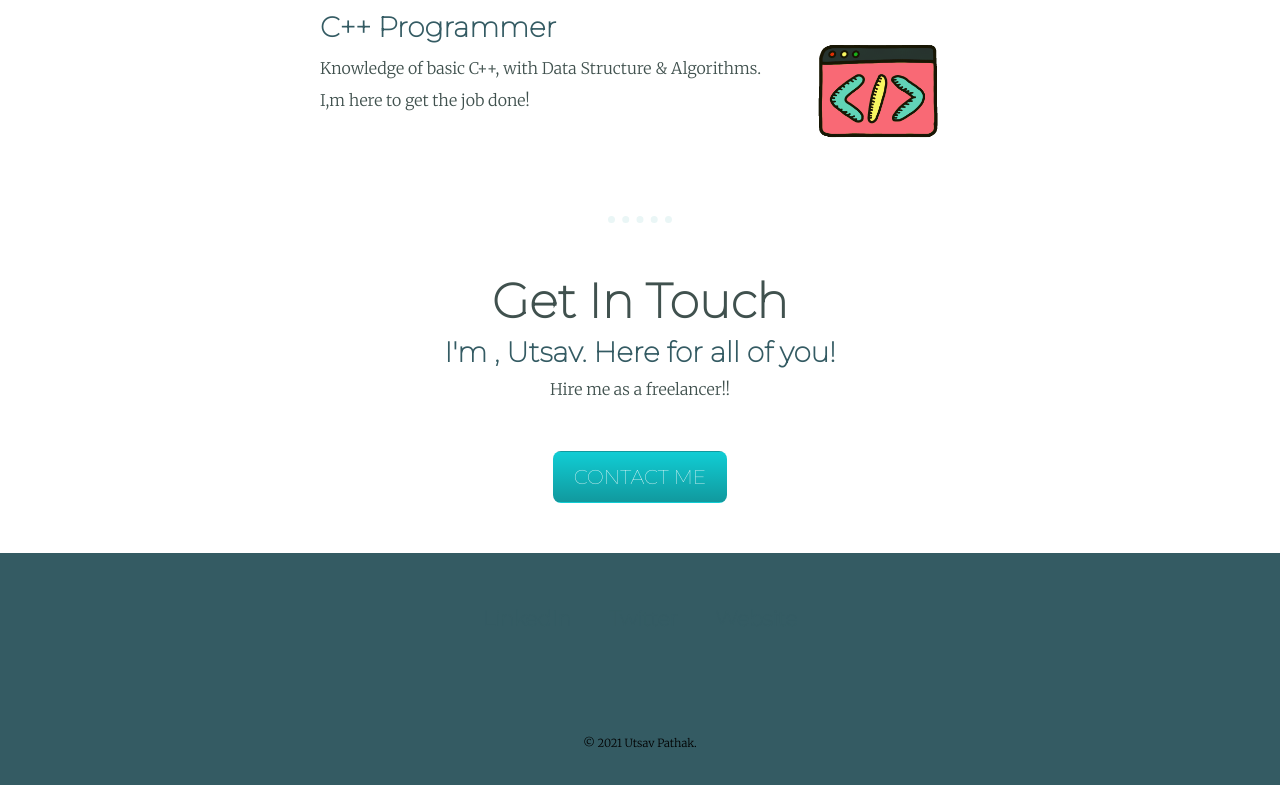
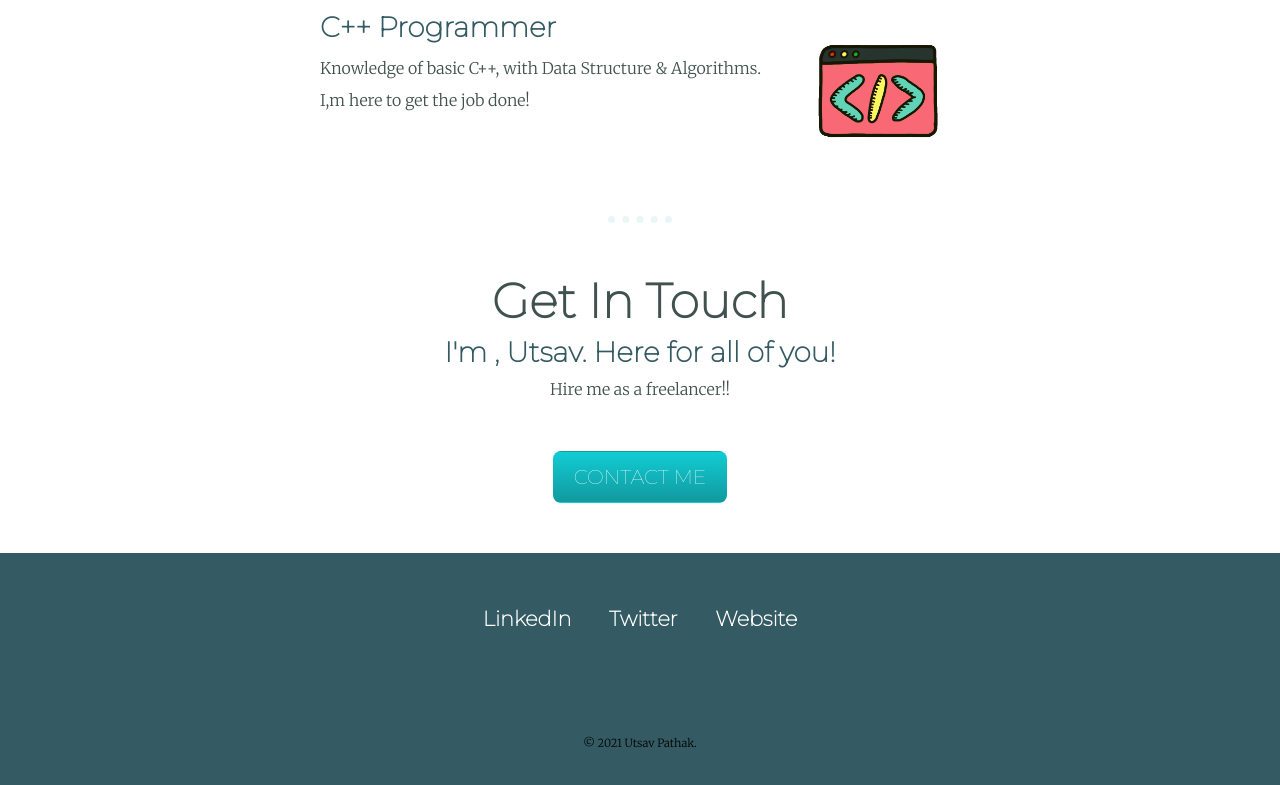
Before and after one commit to titanium59/Utsav, a plain HTML site: page index.html in a window 1280 px wide. Shown: the part 1125-1910 px from the top of the page. Drawn offline with nearby package versions, Linux system fonts and the light colour scheme.

Commit message:
styles.css

```diff
--- a/css/styles.css
+++ b/css/styles.css
@@ -34,7 +34,7 @@ h3{
     padding: 50px 0 20px;
 }
 .footer-link{
-    color: #345B63;
+    color: #fff;
     font-size: 1.3em;
     font-family: 'Montserrat', sans-serif;
     font-weight: bold;
```
